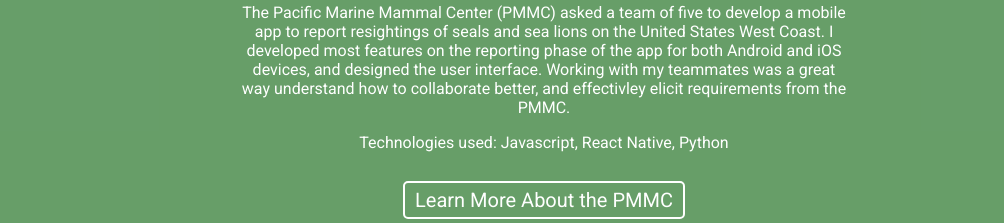
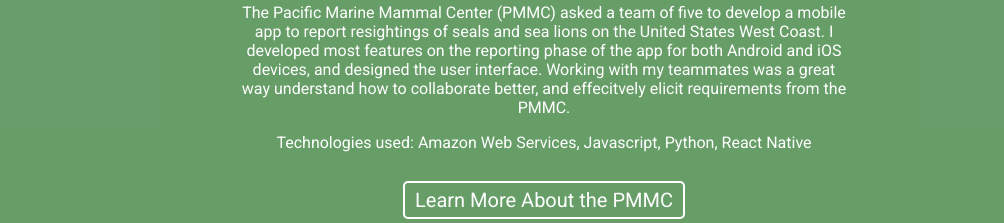
Before and after one commit to mankaine/Portfolio, a React (Create React App) app: page / in a window 1280 px wide. Shown: the part 1140-1363 px from the top of the page, without its empty margins (96-1100 px from the left). Built offline with nearby package versions, Linux system fonts and the light colour scheme.

Commit message:
Spelling

```diff
--- a/src/components/work/ProjectContainer.js
+++ b/src/components/work/ProjectContainer.js
@@ -27,8 +27,8 @@
           shortname: 'seal',
           crossPlatform: React.statics.medium.isPhoneOnly,
           url: 'https://www.pacificmmc.org',
-          text: 'The Pacific Marine Mammal Center (PMMC) asked a team of five to develop a mobile app to report resightings of seals and sea lions on the United States West Coast. I developed most features on the reporting phase of the app for both Android and iOS devices, and designed the user interface. Working with my teammates was a great way understand how to collaborate better, and effectivley elicit requirements from the PMMC.',
-          tech: 'Javascript, React Native, Python',
+          text: 'The Pacific Marine Mammal Center (PMMC) asked a team of five to develop a mobile app to report resightings of seals and sea lions on the United States West Coast. I developed most features on the reporting phase of the app for both Android and iOS devices, and designed the user interface. Working with my teammates was a great way understand how to collaborate better, and effecitvely elicit requirements from the PMMC.',
+          tech: 'Amazon Web Services, Javascript, Python, React Native',
           buttonText: 'Learn More About the PMMC'
         },
         {
```
